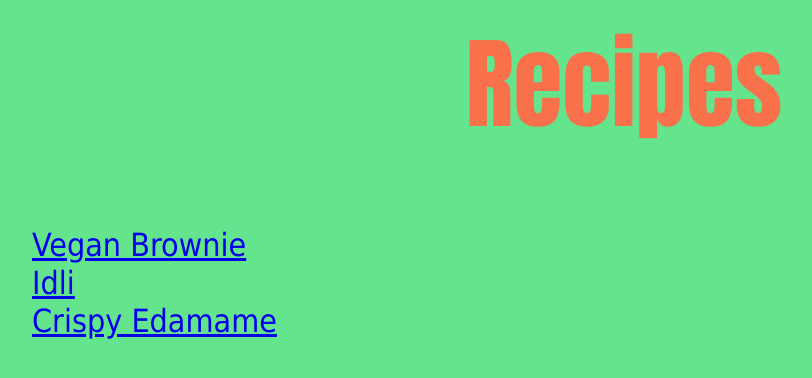
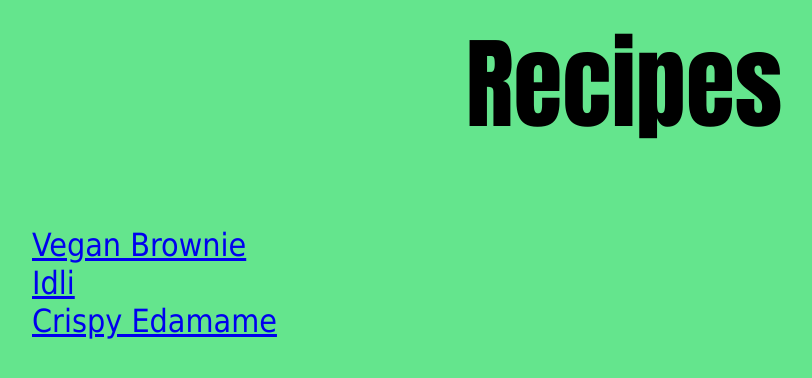
Before and after one commit to prthivy/odin-recipes, a plain HTML site: page index.html in a window 1280 px wide. Shown: the whole page, without its empty margins (16-828 px from the left). Drawn offline with Linux system fonts and the light colour scheme.

Commit message:
modify style

```diff
--- a/styles.css
+++ b/styles.css
@@ -9,7 +9,7 @@ body {
 
 /*heading style*/
 .greethead {
-    color: #f8714b;
+    color: #000000;
     text-align: center;
     font-size: 100px ;
     font-family: Impact, Haettenschweiler, 'Arial Narrow Bold', sans-serif;
```
